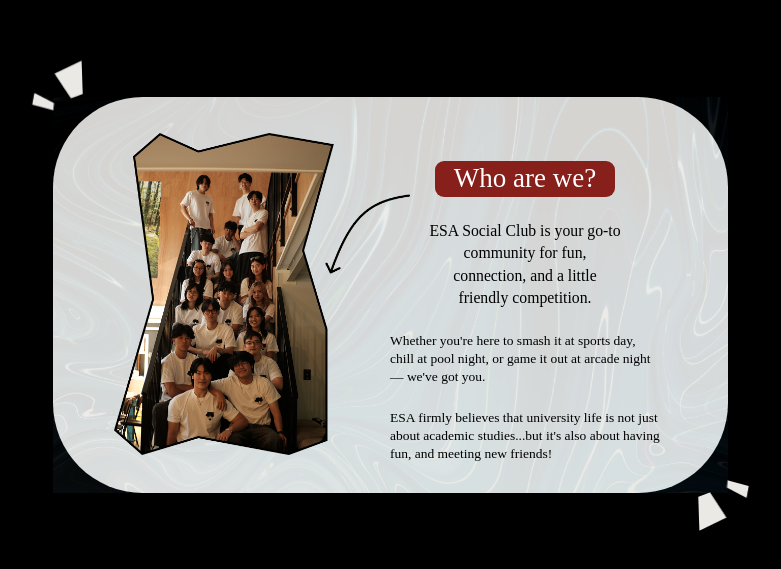
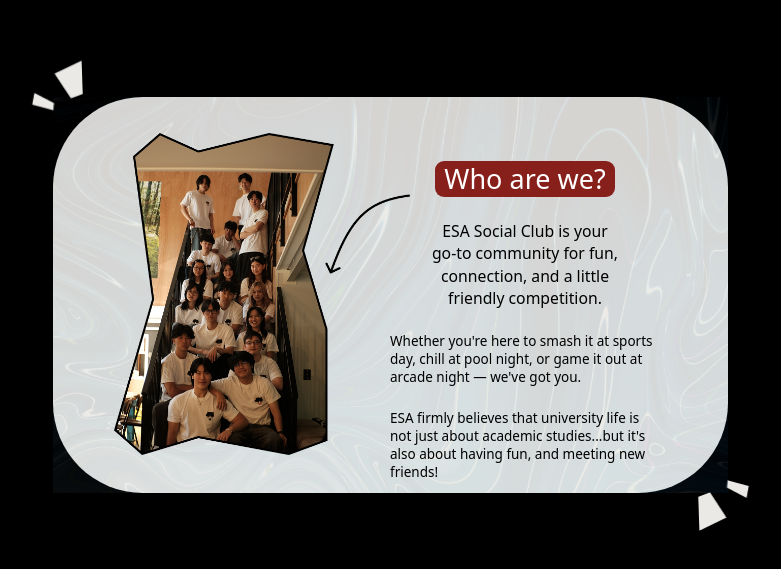
Before and after one commit to UoaWDCC/esa, a Next.js app: page / in a window 1280 px wide. Shown: the part 105-674 px from the top of the page, without its empty margins (250-1031 px from the left). Built offline with nearby package versions, Linux system fonts and the light colour scheme.

Commit message:
commented out code used to create placeholders

```diff
--- a/src/app/(frontend)/_components/WhoAreWe.tsx
+++ b/src/app/(frontend)/_components/WhoAreWe.tsx
@@ -1,40 +1,20 @@
 'use client'
-import { useState, useEffect, useRef } from 'react'
+// import { useState, useEffect, useRef } from 'react'
 import Image from 'next/image'
 
 export default function WhoAreWe() {
-  const [isLoaded, setIsLoaded] = useState(false)
-  const imgRef = useRef<HTMLImageElement | null>(null)
+  // const [isLoaded, setIsLoaded] = useState(false)
+  // const imgRef = useRef<HTMLImageElement | null>(null)
 
-  useEffect(() => {
-    const style = document.createElement('style')
-    style.innerHTML = `
-      @font-face {
-        font-family: 'smeltex-bold';
-        src: url('/fonts/Smeltex-Bold.otf) format('opentype');
-      }
-
-      @font-face {
-        font-family: 'smeltex-medium';
-        src: url('/fonts/Smeltex-Medium.otf) format('opentype');
-      }
-
-      @font-face {
-        font-family: 'resevoir-grunge';
-        src: url('/fonts/resevoirgrunge.ttf) format('truetype');
-      }
-    `
-
-    document.head.appendChild(style)
-
-    if (imgRef.current && imgRef.current.complete) {
-      setIsLoaded(true)
-    }
-  }, [])
+  // useEffect(() => {
+  //   if (imgRef.current && imgRef.current.complete) {
+  //     setIsLoaded(true)
+  //   }
+  // }, [])
 
   return (
     <>
-      <div className="relative w-fit h-fit">
+      <div className="relative">
         {/* top left frame*/}
         <Image
           src="/assets/frame.png"
@@ -64,13 +44,13 @@ export default function WhoAreWe() {
             <div className="relative left-8 top-8">
               {/* {!isLoaded ? <div className="text-xs text-black">loading...</div> : null} */}
               <Image
-                ref={imgRef}
+                // ref={imgRef}
                 src="/assets/team_photo.png"
                 alt="team photo"
                 width={220}
                 height={220}
-                onLoad={() => setIsLoaded(true)}
-                className={`${isLoaded ? 'block' : 'hidden'}`}
+                // onLoad={() => setIsLoaded(true)}
+                // className={`${isLoaded ? 'block' : 'hidden'}`}
               />
             </div>
 
@@ -87,7 +67,6 @@ export default function WhoAreWe() {
             <div className="relative left-75 bottom-75 w-40 h-10 rounded-lg bg-[#871F1B]">
               <div
                 className="text-center text-2xl text-white"
-                style={{ fontFamily: 'smeltex-bold' }}
               >
                 Who are we?
               </div>
@@ -95,22 +74,19 @@ export default function WhoAreWe() {
 
             {/* description */}
             <div
-              className="relative left-75 bottom-70 text-sm text-black text-center font-medium w-43"
-              style={{ fontFamily: 'smeltex-medium' }}
+              className="relative left-75 bottom-70 w-43 text-sm text-black text-center font-medium"
             >
               ESA Social Club is your go-to community for fun, connection, and a little friendly
               competition.
             </div>
             <div
-              className="relative left-75 bottom-65 text-black text-xs w-60"
-              style={{ fontFamily: 'resevoir-grunge' }}
+              className="relative left-75 bottom-65 w-60 text-black text-xs"
             >
               Whether you're here to smash it at sports day, chill at pool night, or game it out at
               arcade night — we've got you.
             </div>
             <div
-              className="relative left-75 bottom-60 text-black text-xs w-60"
-              style={{ fontFamily: 'resevoir-grunge' }}
+              className="relative left-75 bottom-60 w-60 text-black text-xs"
             >
               ESA firmly believes that university life is not just about academic studies...but it's
               also about having fun, and meeting new friends!
```
